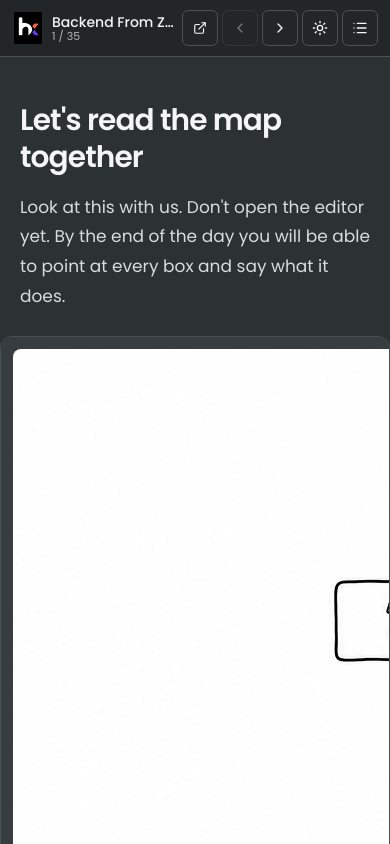
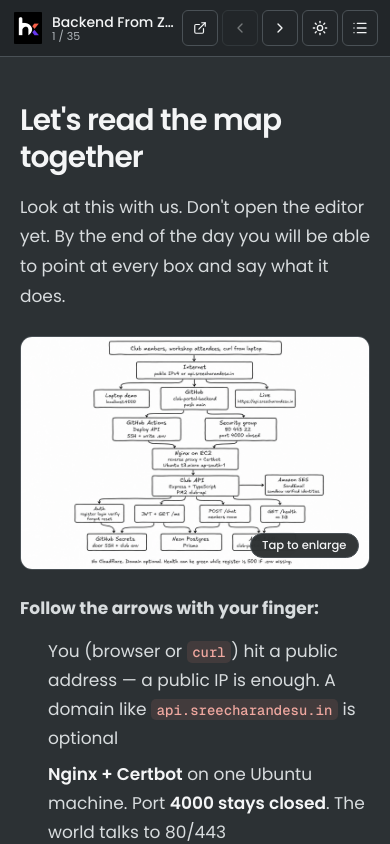
Before and after one commit to sreecharan-desu/hackx-slides, a Next.js app: page /tracks/backend-from-zero/01-what-you-own in a window 390 px wide. Shown: the top 844 px of the page. Built offline with nearby package versions, Linux system fonts and the light colour scheme.

Commit message:
Make architecture diagrams usable on phones.
Show the full map as a preview with a tap-to-enlarge badge, open a scrollable readable lightbox, and stop wrapping figures in <p> so hydration error #418 goes away.

```diff
--- a/src/app/globals.css
+++ b/src/app/globals.css
@@ -225,7 +225,113 @@ html:not(.dark) .hljs-literal {
   margin: 1.5rem 0;
 }
 
-/* On phones: keep diagrams readable — pan sideways instead of crushing text */
+.classic-prose .image-zoom-trigger {
+  position: relative;
+  display: block;
+  width: 100%;
+  padding: 0;
+  margin: 0;
+  border: 1px solid var(--border);
+  border-radius: 12px;
+  background: var(--surface);
+  cursor: zoom-in;
+  overflow: hidden;
+  text-align: left;
+}
+
+.classic-prose .image-zoom-trigger img.diagram-preview,
+.classic-prose img.diagram-preview {
+  /* Full map visible as a preview — tap opens readable size */
+  width: 100%;
+  max-width: 100%;
+  height: auto;
+  margin: 0;
+  border: 0;
+  border-radius: 0;
+  display: block;
+}
+
+.classic-prose .diagram-zoom-badge {
+  position: absolute;
+  right: 0.65rem;
+  bottom: 0.65rem;
+  z-index: 1;
+  border-radius: 999px;
+  border: 1px solid var(--border);
+  background: color-mix(in srgb, var(--nav) 92%, transparent);
+  color: var(--foreground);
+  padding: 0.35rem 0.7rem;
+  font-size: 0.72rem;
+  font-weight: 500;
+  line-height: 1;
+  backdrop-filter: blur(8px);
+  pointer-events: none;
+}
+
+@media (min-width: 640px) {
+  .classic-prose .diagram-zoom-badge {
+    font-size: 0.75rem;
+    padding: 0.4rem 0.75rem;
+  }
+}
+
+.image-lightbox {
+  position: fixed;
+  inset: 0;
+  z-index: 80;
+  display: flex;
+  flex-direction: column;
+  padding: 0.75rem;
+  background: rgba(12, 14, 16, 0.92);
+  cursor: zoom-out;
+}
+
+.image-lightbox-scroll {
+  flex: 1;
+  min-height: 0;
+  overflow: auto;
+  -webkit-overflow-scrolling: touch;
+  overscroll-behavior: contain;
+  border-radius: 10px;
+  background: #fff;
+  border: 1px solid var(--border);
+  cursor: default;
+  touch-action: pan-x pan-y;
+}
+
+.image-lightbox img.diagram-full {
+  display: block;
+  /* Keep labels readable; user scrolls both ways on a phone */
+  width: max(920px, 100%);
+  max-width: none;
+  height: auto;
+  margin: 0;
+  border: 0;
+  border-radius: 0;
+  background: #fff;
+}
+
+@media (min-width: 900px) {
+  .image-lightbox {
+    padding: 1.5rem;
+  }
+
+  .image-lightbox img.diagram-full {
+    width: auto;
+    max-width: none;
+    min-width: min(1400px, 100%);
+    margin: 0 auto;
+  }
+}
+
+.image-lightbox-hint {
+  flex-shrink: 0;
+  margin: 0.65rem 0 0;
+  text-align: center;
+  font-size: 0.78rem;
+  color: color-mix(in srgb, white 70%, transparent);
+}
+
 .classic-prose .diagram-scroll {
   overflow-x: auto;
   overflow-y: hidden;
@@ -234,19 +340,17 @@ html:not(.dark) .hljs-literal {
   border: 1px solid var(--border);
   border-radius: 12px;
   background: var(--surface);
-  /* bleed to the screen edges for more width */
   margin-inline: -1.25rem;
-  padding-inline: 0.75rem;
-  padding-block: 0.75rem;
+  padding: 0.75rem;
+  width: calc(100% + 2.5rem);
   max-width: none;
-  width: calc(100% + 2.5rem);
 }
 
 @media (min-width: 640px) {
   .classic-prose .diagram-scroll {
     margin-inline: 0;
+    width: 100%;
     padding: 1rem;
-    width: 100%;
   }
 }
 
@@ -262,97 +366,6 @@ html:not(.dark) .hljs-literal {
   .classic-prose .diagram-hint {
     display: none;
   }
-}
-
-.classic-prose .image-zoom-trigger {
-  display: block;
-  width: max-content;
-  min-width: 100%;
-  padding: 0;
-  margin: 0;
-  border: 0;
-  background: none;
-  cursor: zoom-in;
-  text-align: left;
-}
-
-.classic-prose .image-zoom-trigger img {
-  /* keep labels readable on narrow screens; user pans or taps to enlarge */
-  width: max(100%, 42rem);
-  max-width: none;
-  height: auto;
-  margin: 0;
-  border: 0;
-  border-radius: 8px;
-  display: block;
-}
-
-@media (min-width: 640px) {
-  .classic-prose .image-zoom-trigger {
-    width: 100%;
-  }
-
-  .classic-prose .image-zoom-trigger img {
-    width: 100%;
-    max-width: 100%;
-  }
-}
-
-.image-lightbox {
-  position: fixed;
-  inset: 0;
-  z-index: 80;
-  display: flex;
-  flex-direction: column;
-  align-items: stretch;
-  justify-content: center;
-  padding: 0.75rem;
-  background: rgba(12, 14, 16, 0.92);
-  cursor: zoom-out;
-}
-
-.image-lightbox-scroll {
-  flex: 1;
-  min-height: 0;
-  overflow: auto;
-  -webkit-overflow-scrolling: touch;
-  overscroll-behavior: contain;
-  border-radius: 10px;
-  background: var(--surface);
-  border: 1px solid var(--border);
-  cursor: default;
-}
-
-.image-lightbox img {
-  display: block;
-  /* Prefer readable size over fitting the whole diagram on a phone */
-  width: max(100%, 56rem);
-  max-width: none;
-  height: auto;
-  margin: 0;
-  border: 0;
-  border-radius: 0;
-  background: var(--surface);
-}
-
-@media (min-width: 900px) {
-  .image-lightbox {
-    padding: 1.5rem;
-  }
-
-  .image-lightbox img {
-    width: auto;
-    max-width: min(1400px, 96vw);
-    margin: 0 auto;
-  }
-}
-
-.image-lightbox-hint {
-  flex-shrink: 0;
-  margin: 0.65rem 0 0;
-  text-align: center;
-  font-size: 0.78rem;
-  color: color-mix(in srgb, white 70%, transparent);
 }
 
 .classic-prose .table-wrap {
--- a/src/components/MarkdownContent.tsx
+++ b/src/components/MarkdownContent.tsx
@@ -1,4 +1,6 @@
-import { isValidElement } from "react";
+"use client";
+
+import { Children, isValidElement } from "react";
 import ReactMarkdown from "react-markdown";
 import remarkGfm from "remark-gfm";
 import rehypeHighlight from "rehype-highlight";
@@ -13,8 +15,28 @@ export function MarkdownContent({ content }: { content: string }) {
         remarkPlugins={[remarkGfm]}
         rehypePlugins={[rehypeHighlight]}
         components={{
+          // Images render as <figure>; don't wrap them in <p> (invalid HTML → hydration #418)
+          p({ children }) {
+            const kids = Children.toArray(children).filter((child) => {
+              if (typeof child === "string") return child.trim().length > 0;
+              return true;
+            });
+            if (
+              kids.length === 1 &&
+              isValidElement(kids[0]) &&
+              kids[0].type === ZoomableImage
+            ) {
+              return kids[0];
+            }
+            return <p>{children}</p>;
+          },
           img({ src, alt }) {
-            return <ZoomableImage src={typeof src === "string" ? src : undefined} alt={alt} />;
+            return (
+              <ZoomableImage
+                src={typeof src === "string" ? src : undefined}
+                alt={alt}
+              />
+            );
           },
           table({ children }) {
             return (
--- a/src/components/ZoomableImage.tsx
+++ b/src/components/ZoomableImage.tsx
@@ -24,32 +24,35 @@ export function ZoomableImage({ src, alt }: { src?: string; alt?: string }) {
   return (
     <>
       <figure className="diagram-figure">
-        <div className="diagram-scroll">
         <button
           type="button"
           className="image-zoom-trigger"
           onClick={() => setOpen(true)}
-            aria-label={alt ? `Enlarge: ${alt}` : "Enlarge image"}
+          aria-label={alt ? `Enlarge: ${alt}` : "Enlarge diagram"}
         >
-            <img src={src} alt={alt ?? ""} />
+          <img src={src} alt={alt ?? ""} className="diagram-preview" />
+          <span className="diagram-zoom-badge" aria-hidden>
+            Tap to enlarge
+          </span>
         </button>
-        </div>
-        <figcaption className="diagram-hint">
-          Swipe to pan · tap to enlarge
-        </figcaption>
       </figure>
       {open ? (
         <div
           className="image-lightbox"
           role="dialog"
           aria-modal="true"
-          aria-label={alt || "Enlarged image"}
+          aria-label={alt || "Enlarged diagram"}
           onClick={() => setOpen(false)}
         >
-          <div className="image-lightbox-scroll" onClick={(e) => e.stopPropagation()}>
-            <img src={src} alt={alt ?? ""} />
+          <div
+            className="image-lightbox-scroll"
+            onClick={(e) => e.stopPropagation()}
+          >
+            <img src={src} alt={alt ?? ""} className="diagram-full" />
           </div>
-          <p className="image-lightbox-hint">Tap outside or press Esc to close</p>
+          <p className="image-lightbox-hint">
+            Scroll to pan · tap outside or Esc to close
+          </p>
         </div>
       ) : null}
     </>
```
Lines whose indentation alone changed are shown as unchanged.
